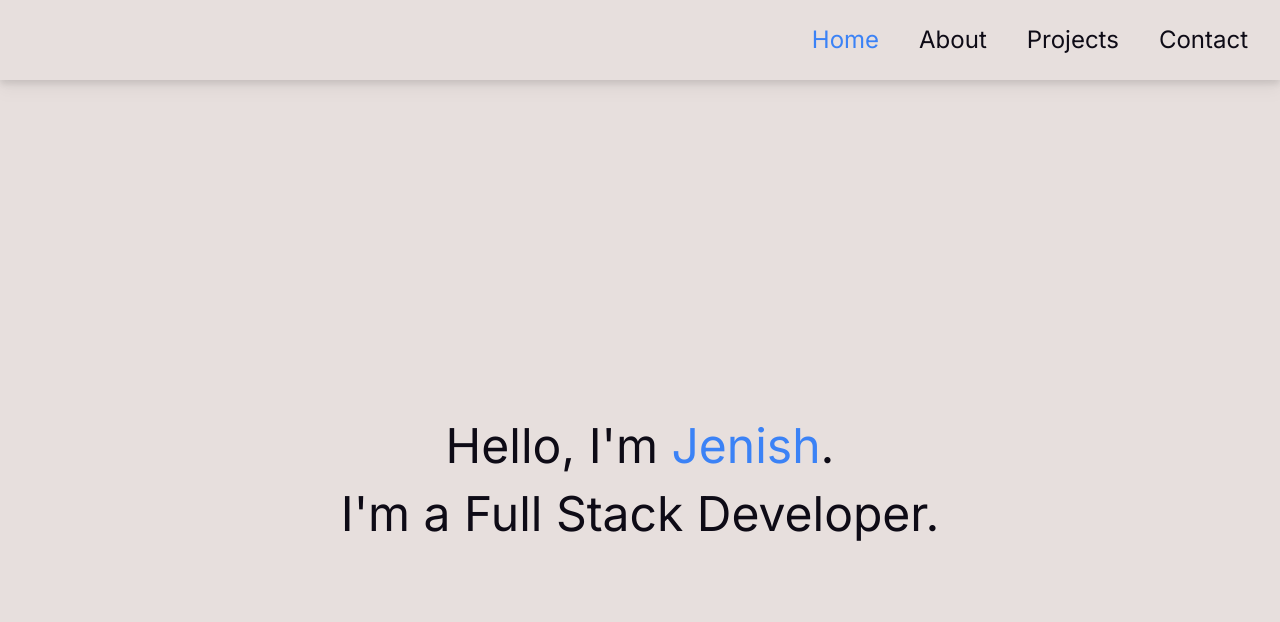
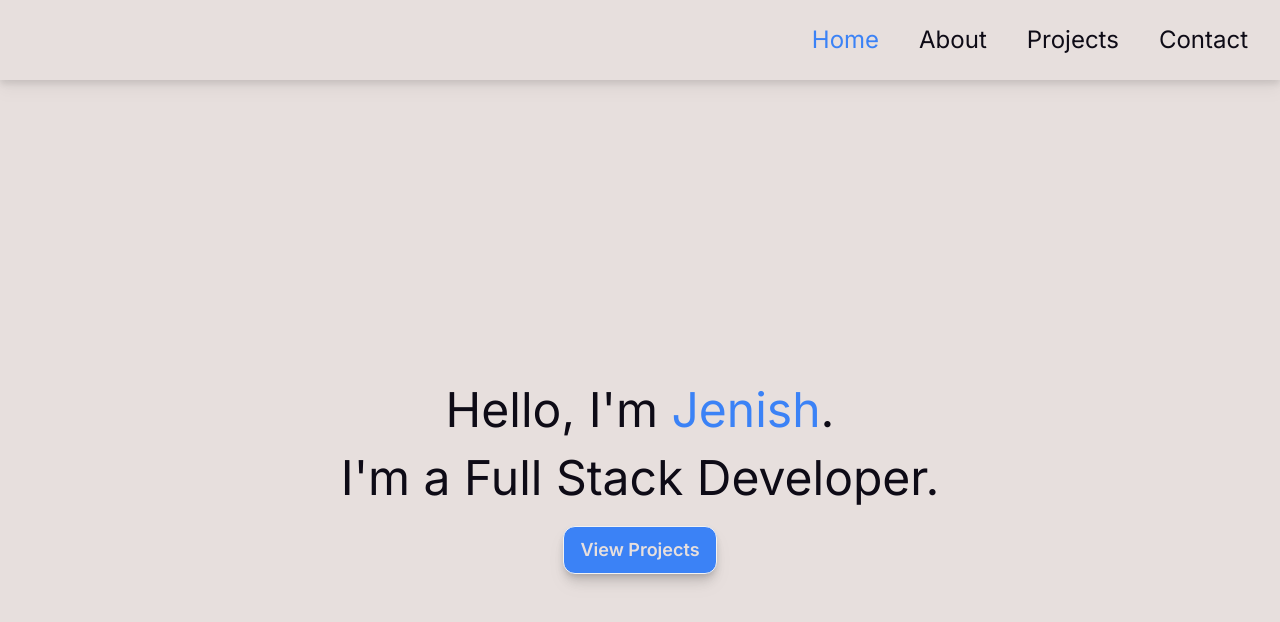
Before and after one commit to jenishpatel-jp/jenish-patel-portfolio, a Next.js app: page / in a window 1280 px wide. Shown: the top 622 px of the page. Built offline with nearby package versions, Linux system fonts and the light colour scheme.

Commit message:
Added a view projects button which directs you to the projects

```diff
--- a/src/app/page.tsx
+++ b/src/app/page.tsx
@@ -1,3 +1,5 @@
+import Link from "next/link";
+
 export default function Home() {
   return (
     <main className="flex flex-col min-h-screen items-center justify-center bg-stark">
@@ -7,6 +9,10 @@ export default function Home() {
         <h2 className="text-void w-full text-center text-5xl">
           I&apos;m a Full Stack Developer.
         </h2>
+        <Link href={'/projects'}>
+          <button className="btn bg-blue-500 text-stark mt-6 rounded-xl shadow-lg text-lg drop-shadow-lg">View Projects</button>
+        </Link>
+
     </main>
   );
 }
```
